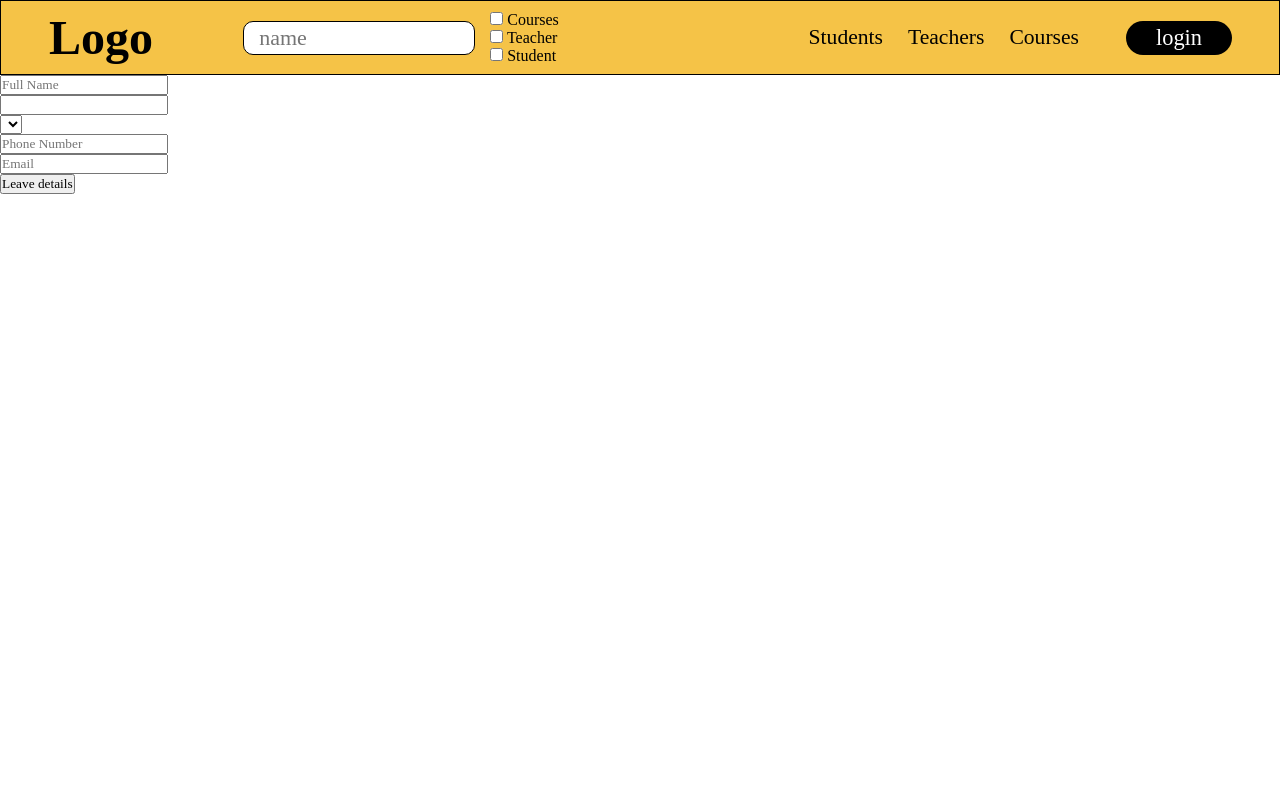
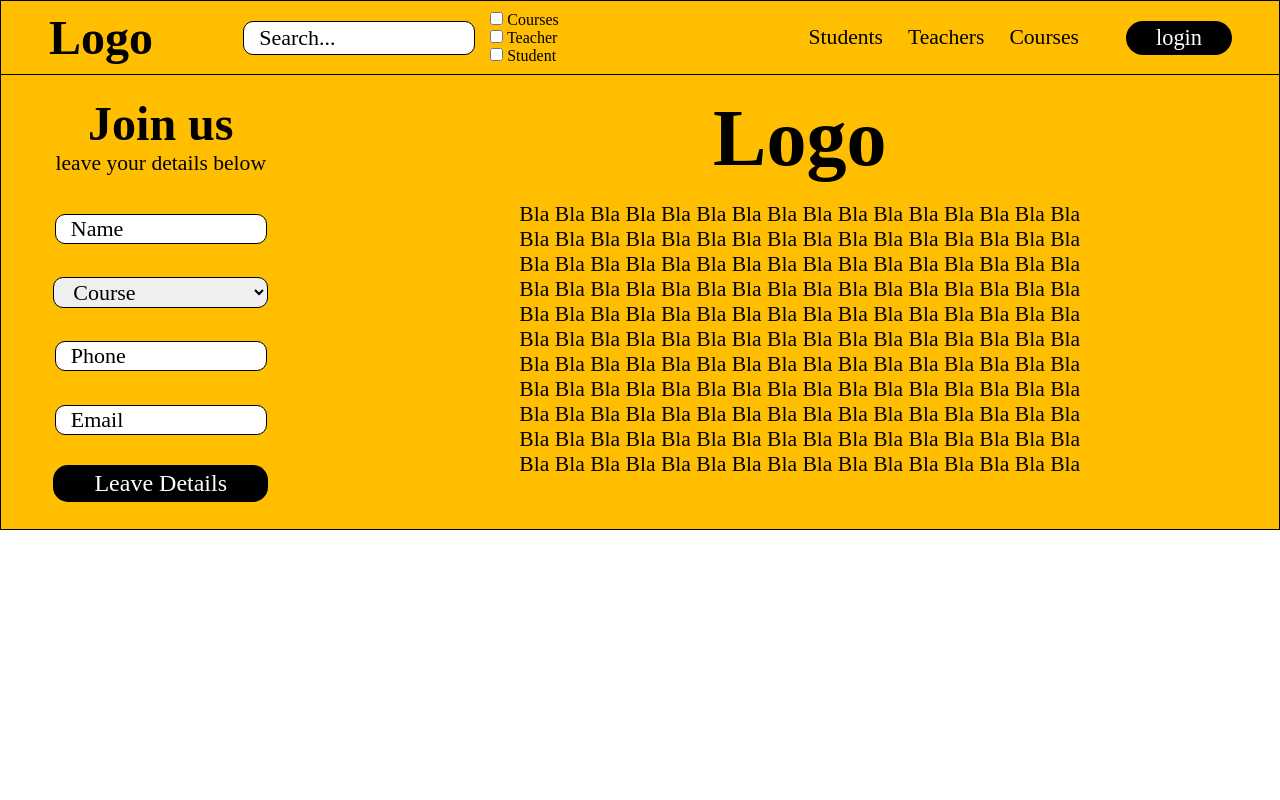
Before and after one commit to Nissan-M/DogCode, a Flask app: page / in a window 1280 px wide. Run offline with Flask 2, Linux system fonts and the light colour scheme; data that the repository does not hold is empty; some libraries are stand-ins or nearby versions.

Commit message:
add register, some improvements

```diff
--- a/app.py
+++ b/app.py
@@ -1,7 +1,6 @@
-from Models.setup_db import execute_query
+from setup_db import execute_query
 from flask import (Flask, render_template, redirect, url_for, request,
                    session, abort)
-import base64
 
 
 app = Flask(__name__)
@@ -14,19 +13,47 @@ def auth():
         session["role"] = "anonymous"
         session["username"] = "anonymous"
 
-    # elif session["role"] != "Admin":
-    #     if '/admin' in request.full_path:
-    #         return abort(403, 'You do not have permissions')
+    elif session["role"] != "Admin":
+        if '/admin' in request.full_path:
+            return abort(403, 'You do not have permissions')
 
-    # elif session["role"] != "Student":
-    #     pass
+    elif session["role"] != "Student":
+        pass
 
-    # elif session["role"] != "Teacher":
-    #     pass
+    elif session["role"] != "Teacher":
+        pass
+
 
 @app.route('/')
 def index():
-    return render_template("home.html")
+    query = """
+        SELECT course_id, name FROM course
+        """
+    courses = execute_query(query)
+    return render_template("home.html", courses=courses)
+
+
+@app.route('/register', methods=["POST"])
+def register():
+    name = request.form["name"]
+    course_id = request.form["course_id"]
+    phone = request.form["phone"]
+    email = request.form["email"]
+    query = f"""
+        INSERT INTO register (
+            course_id,
+            name,
+            phone,
+            email
+        ) VALUES (
+            {course_id}
+            '{name}',
+            '{phone}',
+            '{email}'
+        )
+        """
+    execute_query(query)
+    return redirect(url_for("index"))
 
 
 @app.route("/login", methods=["GET", "POST"])
@@ -54,19 +81,10 @@ def login():
 def logout():
     session.clear()
     return redirect(url_for("login"))
-    ##  guest register info
-# @app.route('/registration_details', methods="POST")
-# def registration_details():
-#     name = request.form["name"]
-#     course_id = request.form["course_id"]
-#     date = ""
-#     phone = request.form[""]
-#     return redirect(url_for("index"))
 
 
-
-@app.route('/admin')
-def admin():
+@app.route('/control_panel')
+def control_panel():
     teacher_list = execute_query("""
         SELECT teacher_id, name FROM teacher
     """)
@@ -77,9 +95,9 @@ def admin():
         SELECT student_id, name FROM student
     """)
     ac_list = execute_query("""
-        SELECT ac_id, course.name, teacher.name FROM ac
-        JOIN course ON ac.course_id=course.course_id
-        JOIN teacher ON ac.teacher_id=teacher.teacher_id
+        SELECT ac_id, course.name, teacher.name FROM active_course
+        JOIN course ON active_course.course_id=course.course_id
+        JOIN teacher ON active_course.teacher_id=teacher.teacher_id
     """)
 
     return render_template("admin.html", teacher_list=teacher_list,
@@ -113,7 +131,7 @@ def create_new_user():
         )
     """)
 
-    return redirect(url_for("admin"))
+    return redirect(url_for("control_panel"))
 
 
 @app.route('/create_new_course', methods=["POST"])
@@ -129,7 +147,7 @@ def create_new_course():
         )
     """)
 
-    return redirect(url_for("admin"))
+    return redirect(url_for("control_panel"))
 
 
 @app.route('/create_active_course', methods=["POST"])
@@ -146,7 +164,7 @@ def create_active_course():
         )
     """)
 
-    return redirect(url_for("admin"))
+    return redirect(url_for("control_panel"))
 
 
 @app.route('/add_student_to_active_course', methods=["POST"])
@@ -160,47 +178,48 @@ def method_name():
             '{student_id}', '{ac_id}'
         )
     """)
-    return redirect(url_for("admin"))
+    return redirect(url_for("control_panel"))
 
 
-@app.route('/profile', methods=["GET", "POST"])
-def profile():
-    user_id = int(session["id"])
-    stud_id = execute_query(f"""
-        SELECT student_id FROM student
-        JOIN user ON student.user_id = user.user_id
-        WHERE student.user_id={user_id}
-        """)
+# NEED IMPROVMENTS :
+# @app.route('/profile', methods=["GET", "POST"])
+# def profile():
+#     user_id = int(session["id"])
+#     stud_id = execute_query(f"""
+#         SELECT student_id FROM student
+#         JOIN user ON student.user_id = user.user_id
+#         WHERE student.user_id={user_id}
+#         """)
 
-    if request.method == "POST":
-        name = request.form["name"]
-        image = request.files["image"]
-        blob_image = base64.b64encode(image.read())
-        print(blob_image)
-        gender = request.form["gender"]
-        birth_date = request.form["date"]
-        phone = request.form["phone"]
-        address = request.form["address"]
-        execute_query(f"""
-            UPDATE student SET
-                name = ?,
-                image = ?,
-                gender = ?,
-                birth_date = ?,
-                phone = ?,
-                address = ?
-            WHERE user_id = {user_id}
-        """, params=(name, blob_image, gender, birth_date, phone, address))
+#     if request.method == "POST":
+#         name = request.form["name"]
+#         image = request.files["image"]
+#         blob_image = base64.b64encode(image.read())
+#         print(blob_image)
+#         gender = request.form["gender"]
+#         birth_date = request.form["date"]
+#         phone = request.form["phone"]
+#         address = request.form["address"]
+#         execute_query(f"""
+#             UPDATE student SET
+#                 name = ?,
+#                 image = ?,
+#                 gender = ?,
+#                 birth_date = ?,
+#                 phone = ?,
+#                 address = ?
+#             WHERE user_id = {user_id}
+#         """, params=(name, blob_image, gender, birth_date, phone, address))
 
-        return redirect(url_for("profile"))
+#         return redirect(url_for("profile"))
 
-    student_info = execute_query(f"""
-        SELECT * FROM user
-        JOIN student ON user.user_id = student.user_id
-        WHERE user.user_id = {user_id}
-    """)
+    # student_info = execute_query(f"""
+    #     SELECT * FROM user
+    #     JOIN student ON user.user_id = student.user_id
+    #     WHERE user.user_id = {user_id}
+    # """)
 
-    return render_template("profile.html", student_info=student_info)
+    # return render_template("profile.html", student_info=student_info)
 
 
 @app.route('/course')
--- a/static/css/style.css
+++ b/static/css/style.css
@@ -15,21 +15,21 @@
 .main {
     position: fixed;
     display: grid;
-    grid-template-columns:[y1] 10px [start] auto [end] 10px [y2];
-    grid-template-rows: [nav1] 75px [nav2] 74px [nav3] 2vh [r1] auto [end];
+    grid-template-columns:[x1] 50% [x2] 50% [x3];
+    grid-template-rows: [y1] 75px [y2] 455px [y3] auto [y4];
     width: 100%;
     height: 100%;
 }
 /* ----------NAV-BAR---------- */
 
 .navbar {
-    grid-column-start: y1;
-    grid-column-end: y2;
-    grid-row-start: nav1;
-    grid-row-end: nav2;
+    grid-column-start: x1;
+    grid-column-end: x3;
+    grid-row-start: y1;
+    grid-row-end: y2;
     display: grid;
     grid-template-columns: [c1] 200px [c2] 400px [c3] auto [c4] 200px [end];
-    background-color: #F5C347;
+    background-color: #FFBF00;
     border: 1px solid black;
 }
 
@@ -65,10 +65,14 @@
     height: 32px;
     padding: 0 15px;
     font-size: 22px;
-    color: #5E6472;
+    color: black;
     outline: none;
     border: 1px solid black;
     border-radius: 10px;
+}
+
+.inp_search::placeholder {
+    color: black;
 }
 
 .search_checkbox {
@@ -101,32 +105,163 @@
     font-size: 140%;
 }
 
+.login > a:hover {
+    color: #ffce3b;
+}
+
 .nav_links {
     display: flex;
     flex-direction: row-reverse;
     gap: 25px;
     align-items: center;
 }
+
 .nav_link {
     text-decoration: none;
     color: black;
     font-size: 135%;
 }
 
+.nav_link:hover {
+    text-shadow: 2px 2px rgba(0, 0, 0, 0.15);
+}
 /* ----------END---------- */
 
+/* ----------REGISTER---------- */
+
+.section_register {
+    grid-column-start: x1;
+    grid-column-end: x3;
+    grid-row-start: y2;
+    grid-row-end: y3;
+
+    display: grid;
+    grid-template-columns: [c1] 25% [c2] 75% [c3];
+    background-color: #FFBF00;
+    border: 1px solid black;
+    border-top: none;
+}
+
+.con_register {
+    grid-column-start: c1;
+    grid-column-end: c2;
+
+    display: grid;
+    grid-template-rows: [r1] 27% [r2] 14% [r3] 14% [r4] 14% [r5] 14% [r6] 14% [r7] 3% [R8];
+}
+
+.register_header {
+    grid-row-start: r1;
+    grid-row-end: r2;
+
+    display: flex;
+    flex-direction: column;
+    align-items: center;
+    justify-content: center;
+}
+
+.register_field_1,
+.register_field_2,
+.register_field_3,
+.register_field_4,
+.register_field_5 {
+    display: flex;
+    align-items: center;
+    justify-content: center;
+}
+
+.register_field_1 {
+    grid-row-start: r2;
+    grid-row-end: r3;
+}
+
+.register_field_2 {
+    grid-row-start: r3;
+    grid-row-end: r4;
+}
+
+.register_field_3 {
+    grid-row-start: r4;
+    grid-row-end: r5;
+}
+
+.register_field_4 {
+    grid-row-start: r5;
+    grid-row-end: r6;
+}
+
+.register_field_5 {
+    grid-row-start: r6;
+    grid-row-end: r7;
+}
+
+.inp_register {
+    width: 180px;
+    height: 28px;
+    padding: 0 15px;
+    font-size: 22px;
+    color: black;
+    outline: none;
+    border: 1px solid black;
+    border-radius: 10px;
+}
+
+.inp_register::placeholder{
+    color: black;
+}
+
+.btn_register {
+    padding: 5px 0;
+    width: 215px;
+    background-color: black;
+    border: none;
+    border-radius: 15px;
+    color: #ffffff;
+    font-size: 150%;
+}
+
+.btn_register:hover {
+    box-shadow: none;
+    color: #ffce3b;
+}
+/* ----------END---------- */
+
+/* ----------CONTENT---------- */
+
+.con_content {
+    grid-column-start: c2;
+    grid-column-end: c3;
+    display: grid;
+    grid-template-rows: [r1] 28% [r2] 72% [r3];
+}
+
+.content_header {
+    grid-row-start: r1;
+    grid-row-end: r2;
+    display: flex;
+    justify-content: center;
+    align-items: center;
+}
+
+.content_inner {
+    grid-row-start: r2;
+    grid-row-end: r3;
+    display: flex;
+    justify-content: center;
+}
+/* ----------END---------- */
 
 /* ----------LOGIN---------- */
 .section_login {
-    grid-column-start: y1;
-    grid-column-end: y2;
-    grid-row-start: nav1;
-    grid-row-end: end;
+    grid-column-start: x1;
+    grid-column-end: x3;
+    grid-row-start: y1;
+    grid-row-end: y4;
 
     display: flex;
     justify-content: center;
     align-items: center;
-    background-color: #F5C347;
+    background-color: #FFBF00;
 }
 
 .login_con {
@@ -138,6 +273,7 @@
     border: 1px solid black;
     border-radius: 10px;
     box-shadow: 0px 3px 8px rgba(0, 0, 0, 0.35);
+    background-color: rgba(0, 0, 0, 0.10);
 
 }
 
@@ -220,7 +356,7 @@
     width: max-content;
     padding: 4px 30px;
     height: 40px;
-    color: #F5C347;
+    color: #ffffff;
     background-color: black;
     font-size: 150%;
     border-radius: 20px;
@@ -237,17 +373,17 @@
 
 .btn-login:hover {
     box-shadow: none;
-    color: #ffffff;
+    color: #FFBF00;
 }
 
 /* ----------END---------- */
 
 /* ----------ADMIN---------- */
 .section_admin {
-    grid-column-start: col3;
-    grid-column-end: col4;
-    grid-row-start: row2;
-    grid-row-end: end;
+    grid-column-start: x1;
+    grid-column-end: x3;
+    grid-row-start: y2;
+    grid-row-end: y4;
 
     display: grid;
     grid-template-rows: [r1]20%[r2]20%[r3]20%[r4]20%[r5];
--- a/templates/home.html
+++ b/templates/home.html
@@ -2,28 +2,53 @@
 {% block title %}Home Page{% endblock %}
 {% block content %}
 {% include 'navbar.html' %}
-<div class="section_guest">
-    <form class="lint_con">
-        <div class="fild_item_1">
-            <input name="name" type="text" placeholder="Full Name">
+<div class="section_register">
+    <form class="con_register" action="/register" method="POST">
+        <div class="register_header">
+            <p style="font-size: 300%; font-weight: 700;">Join us</p>
+            <p style="font-size: 135%;">leave your details below</p>
         </div>
-        <div class="fild_item_1">
-            <input name="course_id" type="text">
-            <select name="course_id">
-                {% for course in courses %}
-                <option value="{{ course[0] }}">{{ course[1] }}</option>
-                {% endfor %}
+        <div class="register_field_1">
+            <input class="inp_register" name="name" type="text" placeholder="Name">
+        </div>
+        <div class="register_field_2">
+            <select class="inp_register" name="course_id" style="width: 215px; height: 31px;">
+                <option hidden>Course</option>
+            {% for course in courses %}
+                <option value="{{ course[0][0] }}">{{ course[1] }}</option>
+            {% endfor %}
             </select>
         </div>
-        <div class="fild_item_1">
-            <input name="phone" type="text" placeholder="Phone Number">
+        <div class="register_field_3">
+            <input class="inp_register" name="phone" type="text" placeholder="Phone">
         </div>
-        <div class="fild_item_1">
-            <input name="email" type="email" placeholder="Email">
+        <div class="register_field_4">
+            <input class="inp_register" name="email" type="text" placeholder="Email">
         </div>
-        <div class="fild_item_1">
-            <input type="submit" value="Leave details">
+        <div class="register_field_5">
+            <input class="btn_register" type="submit" value="Leave Details">
         </div>
     </form>
+    <div class="con_content">
+        <div class="content_header">
+            <p style="font-size: 500%; font-weight: 700;">Logo</p>
+        </div>
+        <div class="content_inner">
+            <div class="content_text">
+                <p style="font-size: 135%;">Bla Bla Bla Bla Bla Bla Bla Bla Bla Bla Bla Bla Bla Bla Bla Bla </p>
+                <p style="font-size: 135%;">Bla Bla Bla Bla Bla Bla Bla Bla Bla Bla Bla Bla Bla Bla Bla Bla </p>
+                <p style="font-size: 135%;">Bla Bla Bla Bla Bla Bla Bla Bla Bla Bla Bla Bla Bla Bla Bla Bla </p>
+                <p style="font-size: 135%;">Bla Bla Bla Bla Bla Bla Bla Bla Bla Bla Bla Bla Bla Bla Bla Bla </p>
+                <p style="font-size: 135%;">Bla Bla Bla Bla Bla Bla Bla Bla Bla Bla Bla Bla Bla Bla Bla Bla </p>
+                <p style="font-size: 135%;">Bla Bla Bla Bla Bla Bla Bla Bla Bla Bla Bla Bla Bla Bla Bla Bla </p>
+                <p style="font-size: 135%;">Bla Bla Bla Bla Bla Bla Bla Bla Bla Bla Bla Bla Bla Bla Bla Bla </p>
+                <p style="font-size: 135%;">Bla Bla Bla Bla Bla Bla Bla Bla Bla Bla Bla Bla Bla Bla Bla Bla </p>
+                <p style="font-size: 135%;"Bla Bla Bla Bla Bla Bla Bla Bla Bla Bla Bla Bla Bla Bla Bla Bla </p>
+                <p style="font-size: 135%;">Bla Bla Bla Bla Bla Bla Bla Bla Bla Bla Bla Bla Bla Bla Bla Bla </p>
+                <p style="font-size: 135%;">Bla Bla Bla Bla Bla Bla Bla Bla Bla Bla Bla Bla Bla Bla Bla Bla </p>
+                <p style="font-size: 135%;">Bla Bla Bla Bla Bla Bla Bla Bla Bla Bla Bla Bla Bla Bla Bla Bla </p>
+            </div>
+        </div>
+    </div>
 </div>
 {% endblock %}
--- a/templates/login.html
+++ b/templates/login.html
@@ -22,6 +22,5 @@
       <input class="btn-login" type="submit" value="Login">
     </div>
   </form>
-  </div>
 </div>
 {% endblock %}
--- a/templates/navbar.html
+++ b/templates/navbar.html
@@ -5,7 +5,7 @@
     </div>
 
     <form class="nav_search" action="/search">
-        <input class="inp_search" type="text" name="search" placeholder="name">
+        <input class="inp_search" type="text" name="search" placeholder="Search...">
         <div class="search_checkbox">
             <div class="search_item_4">
                 <input type="checkbox" name="course" id="course" value="nn">
@@ -28,9 +28,9 @@
         {% elif session["role"] == "Teacher"%}
         <a href="" class="nav_link">Profile</a>
         {% elif session["role"] == "Admin"%}
-        <a href="" class="nav_link">Control Panel</a>
+        <a href="/control_panel" class="nav_link">Control Panel</a>
         {% endif %}
-        <a href="" class="nav_link">Courses</a>
+        <a href="/courses" class="nav_link">Courses</a>
         <a href="" class="nav_link">Teachers</a>
         <a href="" class="nav_link">Students</a>
     </div>
--- a/templates/p.html
+++ /dev/null
@@ -1,6 +0,0 @@
-{% extends "base.html" %}
-{% block title %}Home Page{% endblock %}
-{% block content %}
-{% include 'navbar.html' %}
-    <p>{{ data }}</p>
-{% endblock %}
```
Also changed, not shown: fake_data.py (+4 -4 lines), setup_db.py (renamed from Models/setup_db.py, +12 -13 lines), readme.txt, static/css/main.css (deleted).
